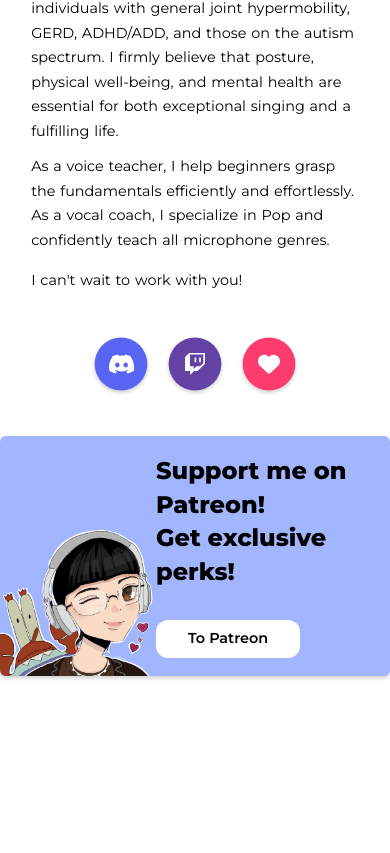
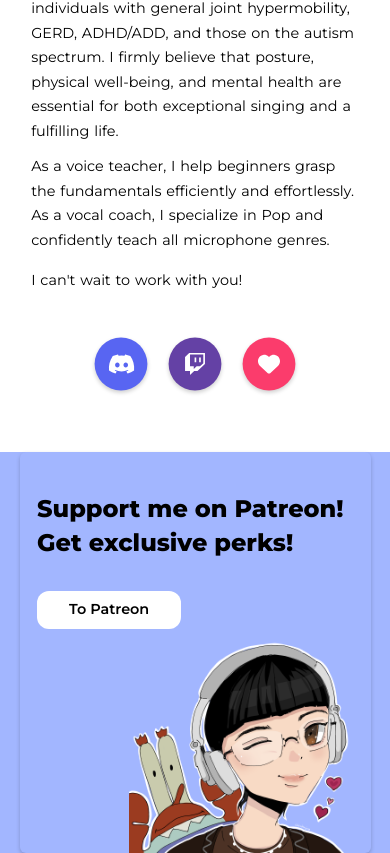
Before and after one commit to rajibul-dev/voccaria, a Next.js app in the folder nextjs/: page / in a window 390 px wide. Shown: the part 1011-1864 px from the top of the page. Before the commit the page ends 1764 px from the top, so only its background shows below. Built offline with nearby package versions, Linux system fonts and the light colour scheme.

Commit message:
made patreon section responsive

```diff
--- a/nextjs/src/app/mia/sections/patreon/patreon.module.css
+++ b/nextjs/src/app/mia/sections/patreon/patreon.module.css
@@ -1,5 +1,6 @@
 .section {
   margin-bottom: 9.6rem;
+  padding-inline: 5%;
 }
 .container {
   background-color: #a2b6ff;
@@ -34,3 +35,40 @@
   background-color: #b63562;
   color: #fff;
 }
+
+@media screen and (max-width: 725px) {
+  .container {
+    grid-template-columns: 1fr;
+    height: auto;
+  }
+  .textbox {
+    padding-top: 5rem;
+    padding-inline: 5rem;
+  }
+  .avatar {
+    grid-row: 2;
+    justify-self: end;
+    margin-right: 7rem;
+  }
+}
+@media screen and (max-width: 450px) {
+  .section {
+    background-color: #a2b6ff;
+    margin-inline: 0;
+    margin-bottom: 0;
+  }
+  .textbox {
+    padding-inline: 5%;
+  }
+  .avatar {
+    margin-right: 5%;
+  }
+}
+@media screen and (max-width: 379px) {
+  .heading {
+    font-size: 2.8rem;
+  }
+  .textbox {
+    padding-inline: 2%;
+  }
+}
--- a/nextjs/src/app/mia/sections/socials/socials.module.css
+++ b/nextjs/src/app/mia/sections/socials/socials.module.css
@@ -24,6 +24,6 @@
   }
   .socialsSection {
     padding-top: 6rem;
-    padding-bottom: 6rem;
+    padding-bottom: 8rem;
   }
 }
```
